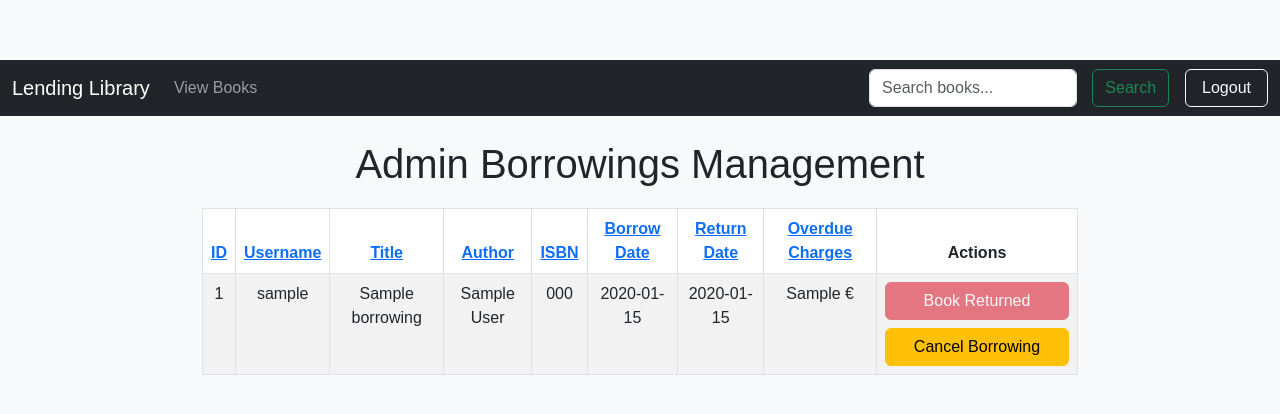
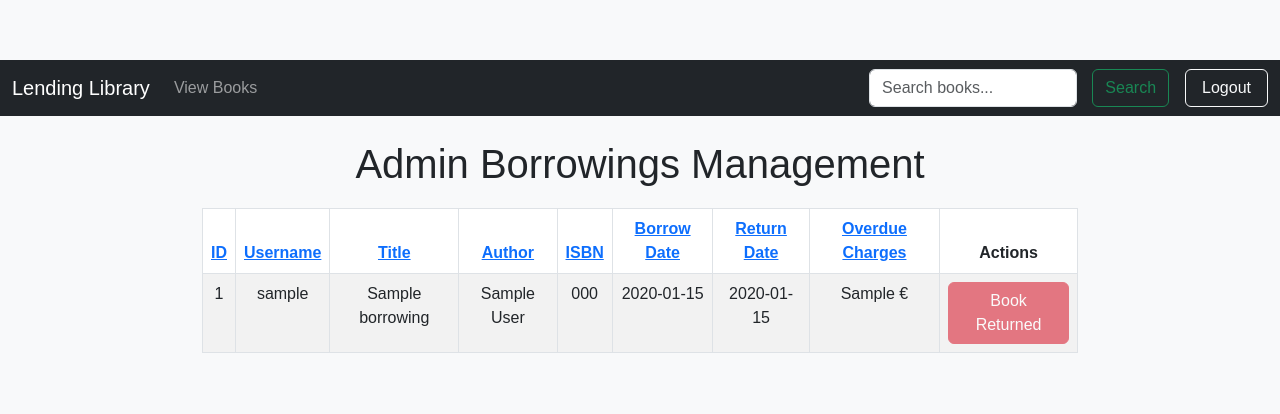
Before and after one commit to williamkalogeropoulos/CF6-LendingLibrary, a Spring app: template src/main/resources/templates/borrowings.html in a window 1280 px wide. Shown: the top 414 px of the page. Run offline with Thymeleaf, Linux system fonts and the light colour scheme; the template is opened without the code that fills it: most values are stand-ins (such as "Sample title", 1, 10 or a date in 2020); data that the repository does not hold is empty; some of the project's set-up classes (security, data sources, template engines, error pages and the like) are left out, and stand-ins take their place.

Commit message:
Update borrowings.html

```diff
--- a/src/main/resources/templates/borrowings.html
+++ b/src/main/resources/templates/borrowings.html
@@ -44,10 +44,6 @@
                         th:classappend="${borrowing.returnDate != null ? 'btn-secondary' : 'btn-danger'}"
                         th:text="${borrowing.returnDate == null ? 'Return' : 'Book Returned'}">
                 </button>
-                <button type="button" class="btn btn-warning w-100 mt-2 cancel-borrowing-button"
-                        th:data-borrowing-id="${borrowing.id}">
-                    Cancel Borrowing
-                </button>
             </td>
         </tr>
         </tbody>
@@ -78,32 +74,6 @@
                     });
             });
         });
-
-        document.querySelectorAll(".cancel-borrowing-button").forEach(button => {
-            button.addEventListener("click", function () {
-                const borrowingId = this.getAttribute("data-borrowing-id");
-
-                if (confirm("Are you sure you want to cancel this borrowing?")) {
-                    fetch(`/api/borrowings/${borrowingId}/cancel`, {
-                        method: "POST",
-                        headers: { "Content-Type": "application/json" }
-                    })
-                        .then(response => {
-                            if (!response.ok) throw new Error("Failed to cancel borrowing.");
-                            return response.text();
-                        })
-                        .then(message => {
-                            alert(message);
-                            location.reload(); // Refresh to reflect changes
-                        })
-                        .catch(error => {
-                            console.error("Error:", error);
-                            alert("Error canceling borrowing.");
-                        });
-                }
-            });
-        });
-    });
 
     function sortTable(n) {
         var table, rows, switching, i, x, y, shouldSwitch, dir, switchcount = 0;
```
